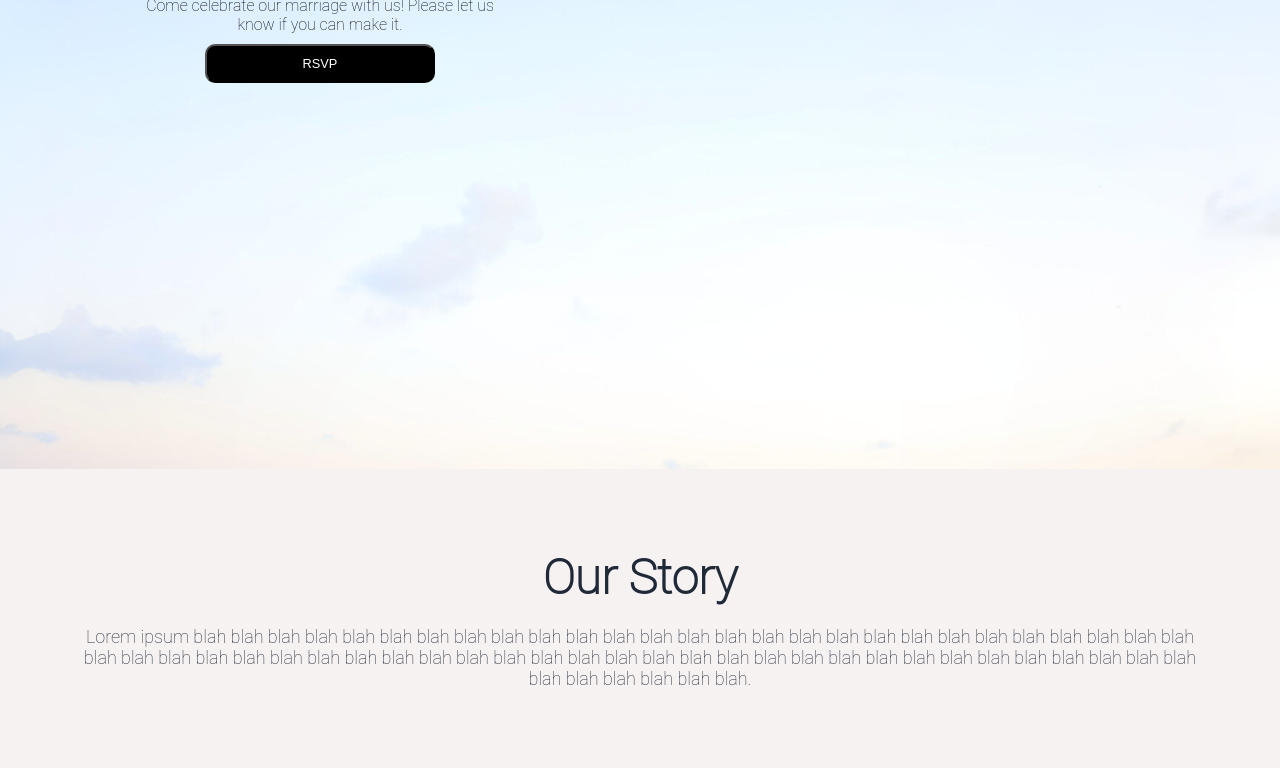
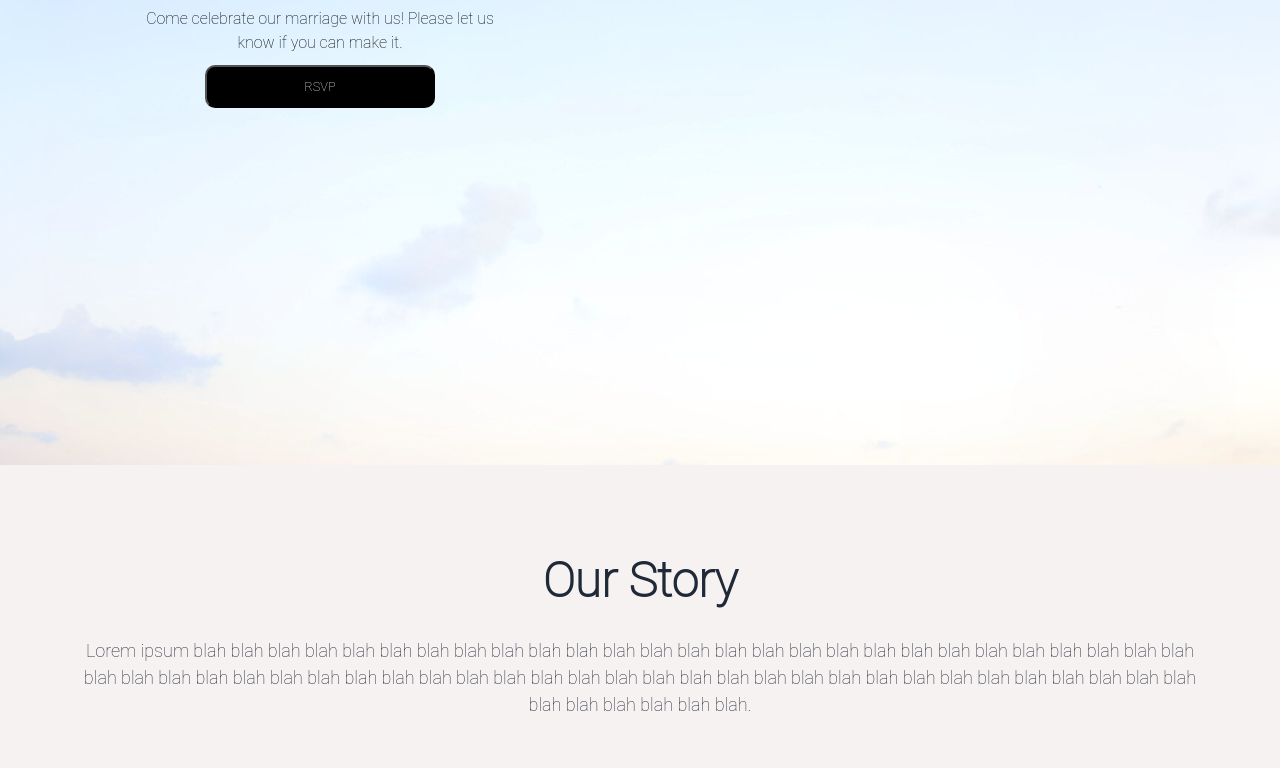
Before and after one commit to Zach-Shim/a-z-wedding.github.io, a plain HTML site: page app/home.html in a window 1280 px wide. Shown: the part 381-1149 px from the top of the page. Drawn offline with Linux system fonts and the light colour scheme.

Commit message:
Add CSS reset.

```diff
--- a/app/home.html
+++ b/app/home.html
@@ -5,14 +5,14 @@
     <link rel="preconnect" href="https://fonts.googleapis.com">
     <link rel="preconnect" href="https://fonts.gstatic.com" crossorigin>
     <link href="https://fonts.googleapis.com/css2?family=Roboto:ital,wght@0,100..900;1,100..900&display=swap" rel="stylesheet">
-    <link rel="stylesheet" href="../public/styles/banner.css">
+    <link rel="stylesheet" href="../public/styles/reset.css">
     <link rel="stylesheet" href="../public/styles/subsection.css">
     <link rel="stylesheet" href="../public/styles/common/common.css">
     <title>A+Z Wedding</title>
 </head>
 
 <body class="parallax">
-    <header class="sub-container flex-row flex-main-end flex-cross-center flex-main-between py-20">
+    <header class="sub-container flex-row flex-main-between flex-cross-center py-20">
         <a href="home.html"><img class="w-70 h-auto" src="../public/images/az-monogram.png" alt="couple monogram logo"/></a>
 
         <nav class="flex-row gap-30">
--- a/public/styles/banner.css
+++ /dev/null
@@ -1,28 +0,0 @@
-*
-{
-    margin: 0;
-    padding: 0;
-}
-
-body
-{
-
-    /* background-color: #f5f1ee; */
-    text-align: center;
-    font-family: 'Roboto Thin', serif;
-}
-
-.parallax
-{
-    /* The image used */
-    background-image: url("../images/parallax.jpg");
-
-    /* Set a specific height */
-    min-height: 100vh;
-
-    /* Create the parallax scrolling effect */
-    background-attachment: fixed;
-    background-position: center;
-    background-repeat: no-repeat;
-    background-size: cover;
-}
--- /dev/null
+++ b/public/styles/reset.css
@@ -0,0 +1,50 @@
+/* 1. Use a more-intuitive box-sizing model */
+*, *::before, *::after {
+    box-sizing: border-box;
+}
+
+/* 2. Remove default margin */
+* {
+    margin: 0;
+}
+
+body {
+    /* 3. Add accessible line-height */
+    line-height: 1.5;
+    /* 4. Improve text rendering */
+    -webkit-font-smoothing: antialiased;
+
+    /* background-color: #f5f1ee; */
+    text-align: center;
+    font-family: 'Roboto Thin', serif;
+}
+
+/* 5. Improve media defaults */
+img, picture, video, canvas, svg {
+    display: block;
+    max-width: 100%;
+}
+
+/* 6. Inherit fonts for form controls */
+input, button, textarea, select {
+    font: inherit;
+}
+
+/* 7. Avoid text overflows */
+p, h1, h2, h3, h4, h5, h6 {
+    overflow-wrap: break-word;
+}
+
+/* 8. Improve line wrapping */
+p {
+    text-wrap: pretty;
+}
+
+h1, h2, h3, h4, h5, h6 {
+    text-wrap: balance;
+}
+
+/* 9. Create a root stacking context */
+#root, #__next {
+    isolation: isolate;
+}
--- a/public/styles/subsection.css
+++ b/public/styles/subsection.css
@@ -1,3 +1,18 @@
+.parallax
+{
+    /* The image used */
+    background-image: url("../images/parallax.jpg");
+
+    /* Set a specific height */
+    min-height: 100vh;
+
+    /* Create the parallax scrolling effect */
+    background-attachment: fixed;
+    background-position: center;
+    background-repeat: no-repeat;
+    background-size: cover;
+}
+
 .main-heading
 {
     color: #1F2937;
```
